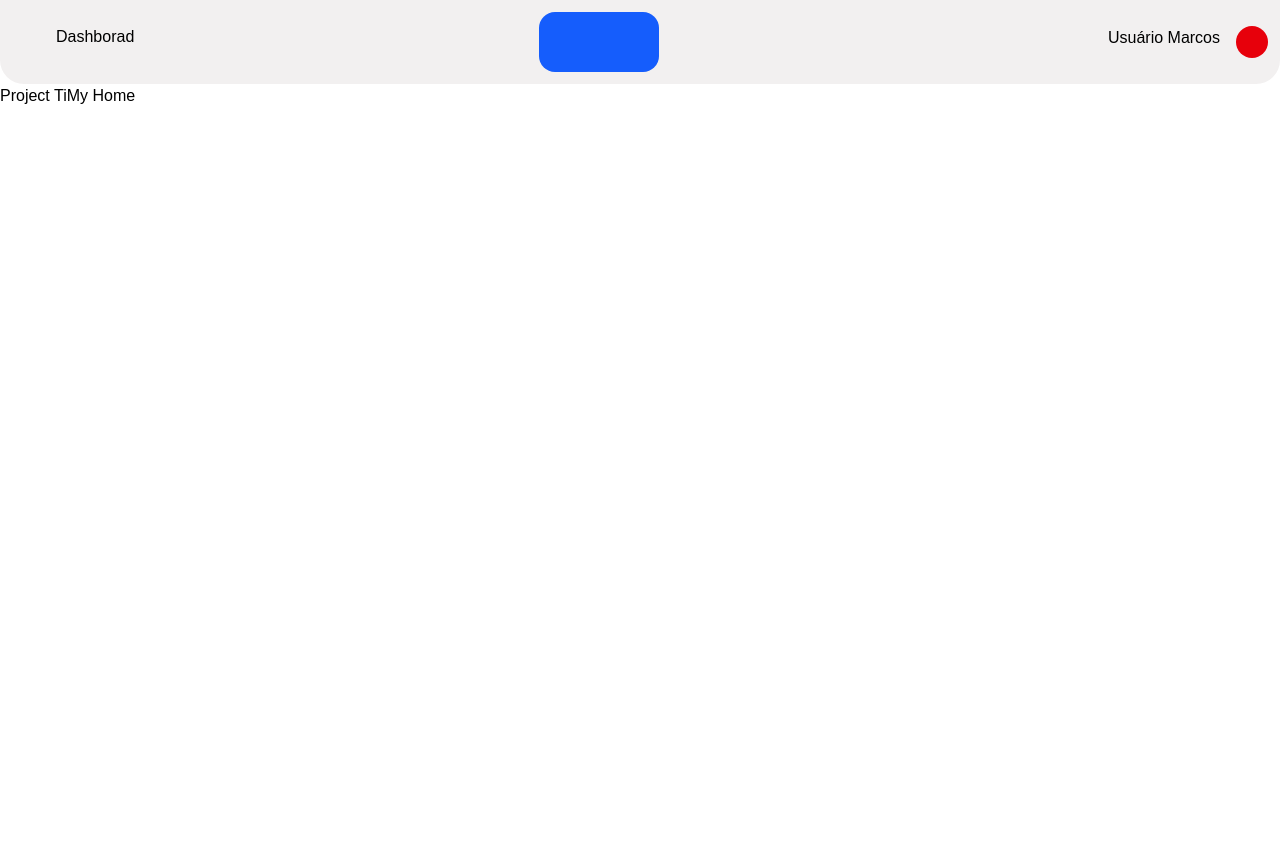
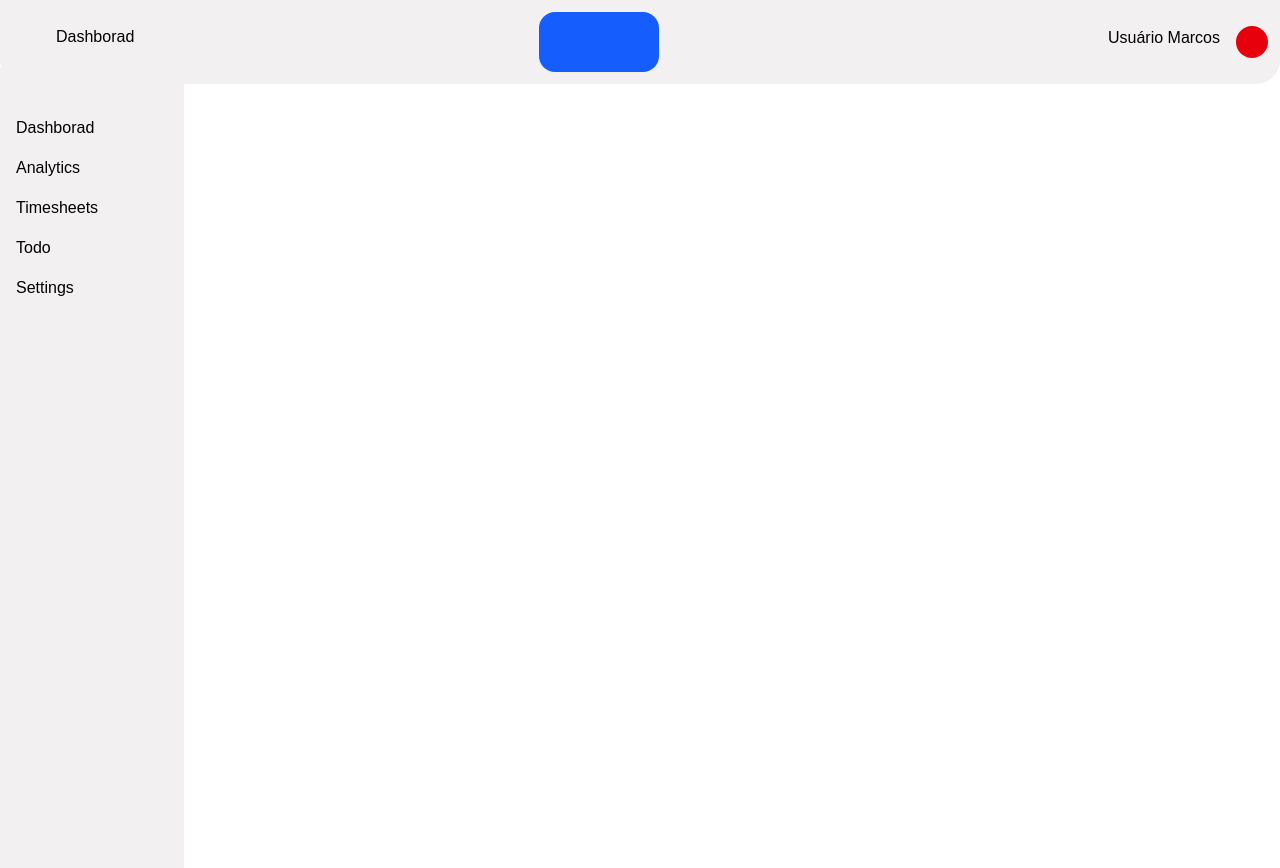
Before and after one commit to BlackCrown/timy, a Next.js app: page / in a window 1280 px wide. Before the commit the page ends 800 px from the top, so only its background shows below. Built offline with nearby package versions, Linux system fonts and the light colour scheme; some icons are missing.

Commit message:
Side menu created

```diff
--- a/src/app/layout.tsx
+++ b/src/app/layout.tsx
@@ -9,7 +9,7 @@ export default function RootLayout({
 }>) {
   return (
     <html lang="pt-br">
-      <body>
+      <body className="flex-col">
       <Header />
         {children}
       </body>
--- a/src/components/Header/page.tsx
+++ b/src/components/Header/page.tsx
@@ -19,7 +19,8 @@ export default function Header() {
     }
 
   return (
-    <header className='flex place-content-between items-center rounded-b-3xl p-3 gap-4 bg-[#f2f0f0]'>
+    <header className='block relative w-full'>
+      <div className='flex place-content-between items-center rounded-b-3xl p-3 gap-4 bg-[#f2f0f0]'>
       <div className='flex gap-4'>
         <div>
           <button onClick={handleClick} className='cursor-pointer' aria-expanded={openMenu}>
@@ -40,8 +41,16 @@ export default function Header() {
           <div className='w-8 h-8 rounded-full bg-red-600'/>
         </div>
       </div>
-
-
+      </div>
+      <div className='-mt-4 absolute bg-[#f2f0f0] w-fit h-[100vh]'>
+          <ul className='flex flex-col gap-4 px-4 mt-12 w-46'>
+            <li><a href="#">Dashborad</a></li>
+            <li><a href="#">Analytics</a></li>
+            <li><a href="#">Timesheets</a></li>
+            <li><a href="#">Todo</a></li>
+            <li><a href="#">Settings</a></li>
+          </ul>
+        </div>
     </header>
   )
 }
```
